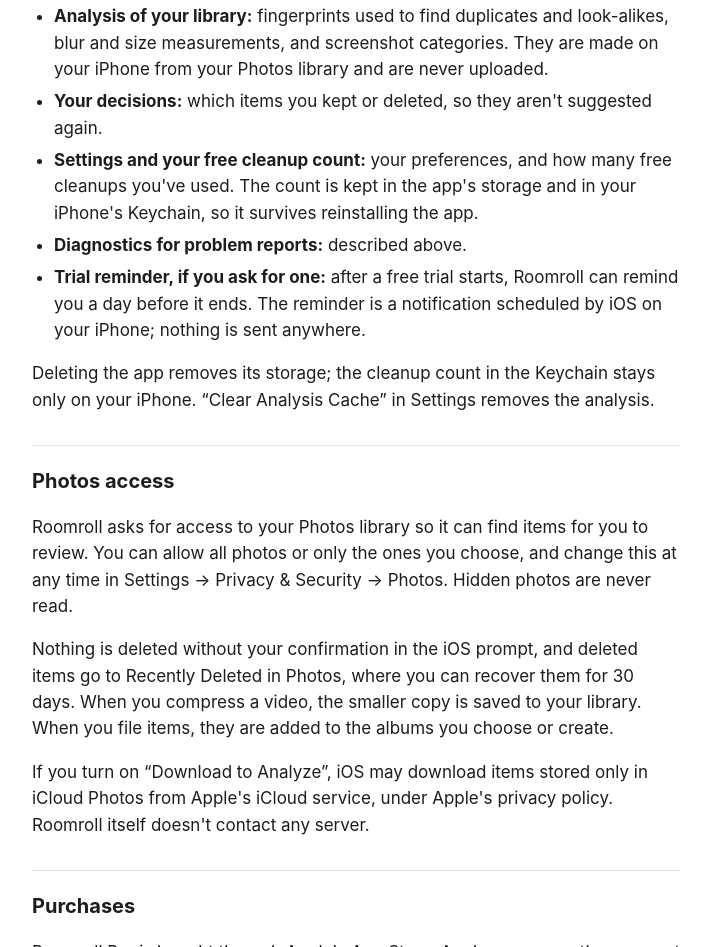
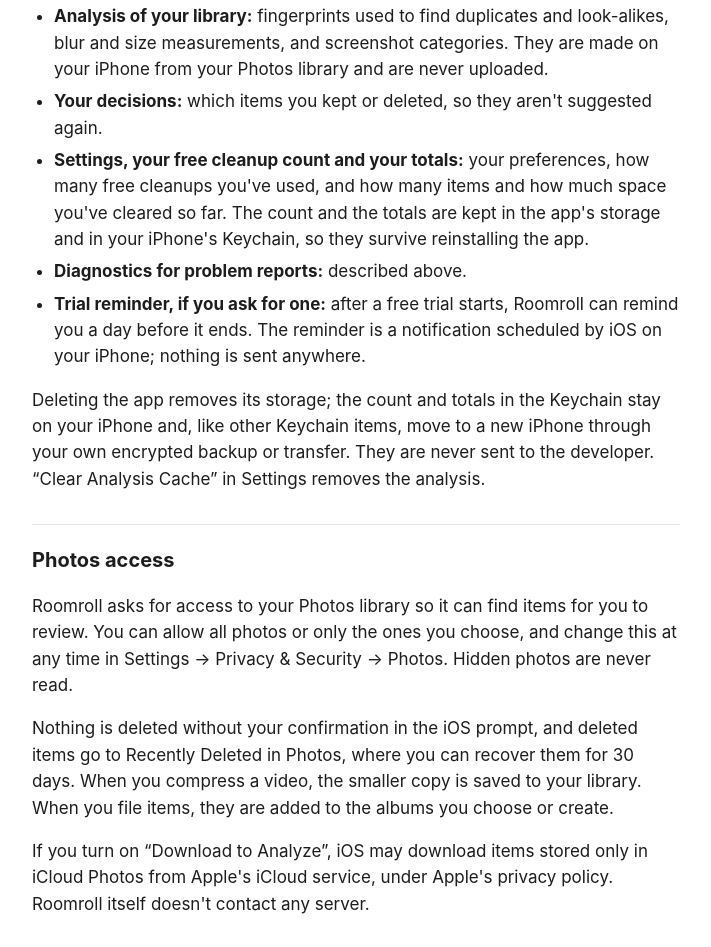
Before and after one commit to roomroll/roomroll.github.io, a plain HTML site: page privacy.html in a window 1280 px wide. Shown: the part 1409-2356 px from the top of the page, without its empty margins (284-995 px from the left). Drawn offline with Linux system fonts and the light colour scheme.

Commit message:
Privacy: mention lifetime totals and encrypted backups

```diff
--- a/privacy.html
+++ b/privacy.html
@@ -53,11 +53,11 @@
 <ul>
   <li><strong>Analysis of your library:</strong> fingerprints used to find duplicates and look-alikes, blur and size measurements, and screenshot categories. They are made on your iPhone from your Photos library and are never uploaded.</li>
   <li><strong>Your decisions:</strong> which items you kept or deleted, so they aren't suggested again.</li>
-  <li><strong>Settings and your free cleanup count:</strong> your preferences, and how many free cleanups you've used. The count is kept in the app's storage and in your iPhone's Keychain, so it survives reinstalling the app.</li>
+  <li><strong>Settings, your free cleanup count and your totals:</strong> your preferences, how many free cleanups you've used, and how many items and how much space you've cleared so far. The count and the totals are kept in the app's storage and in your iPhone's Keychain, so they survive reinstalling the app.</li>
   <li><strong>Diagnostics for problem reports:</strong> described above.</li>
   <li><strong>Trial reminder, if you ask for one:</strong> after a free trial starts, Roomroll can remind you a day before it ends. The reminder is a notification scheduled by iOS on your iPhone; nothing is sent anywhere.</li>
 </ul>
-<p>Deleting the app removes its storage; the cleanup count in the Keychain stays only on your iPhone. “Clear Analysis Cache” in Settings removes the analysis.</p>
+<p>Deleting the app removes its storage; the count and totals in the Keychain stay on your iPhone and, like other Keychain items, move to a new iPhone through your own encrypted backup or transfer. They are never sent to the developer. “Clear Analysis Cache” in Settings removes the analysis.</p>
 
 <h2>Photos access</h2>
 <p>Roomroll asks for access to your Photos library so it can find items for you to review. You can allow all photos or only the ones you choose, and change this at any time in Settings → Privacy &amp; Security → Photos. Hidden photos are never read.</p>
```
